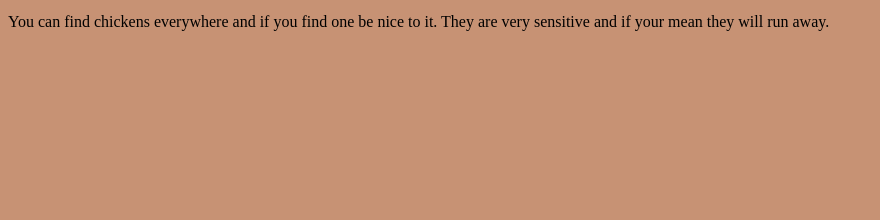
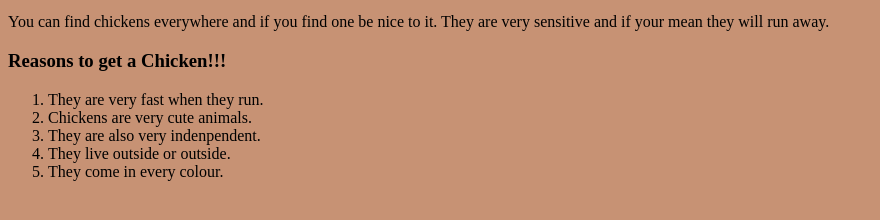
Before and after one commit to Albane-Lecat/Y7workICT, a plain HTML site: page index.html in a window 1280 px wide. Shown: the part 450-670 px from the top of the page, without its empty margins (0-880 px from the left). Drawn offline with Linux system fonts and the light colour scheme.

Commit message:
Update index.html

```diff
--- a/index.html
+++ b/index.html
@@ -13,5 +13,16 @@ body {background-color: #c79274}
 
      <p>Chickens are very fast and cute when they are not mad.</p>
     <p>You can find chickens everywhere and if you find one be nice to it. They are very sensitive and if your mean they will run away.</p>
+
+    <h3> Reasons to get a Chicken!!!</h3>
+     <ol>
+       <li>They are very fast when they run.</li>
+      <li>Chickens are very cute animals.</li>
+      <li>They are also very indenpendent.</li>
+       <li>They live outside or outside.</li>
+       <li>They come in every colour.</li>
+     </ol>
+
+
 </body>
 </html>
```
